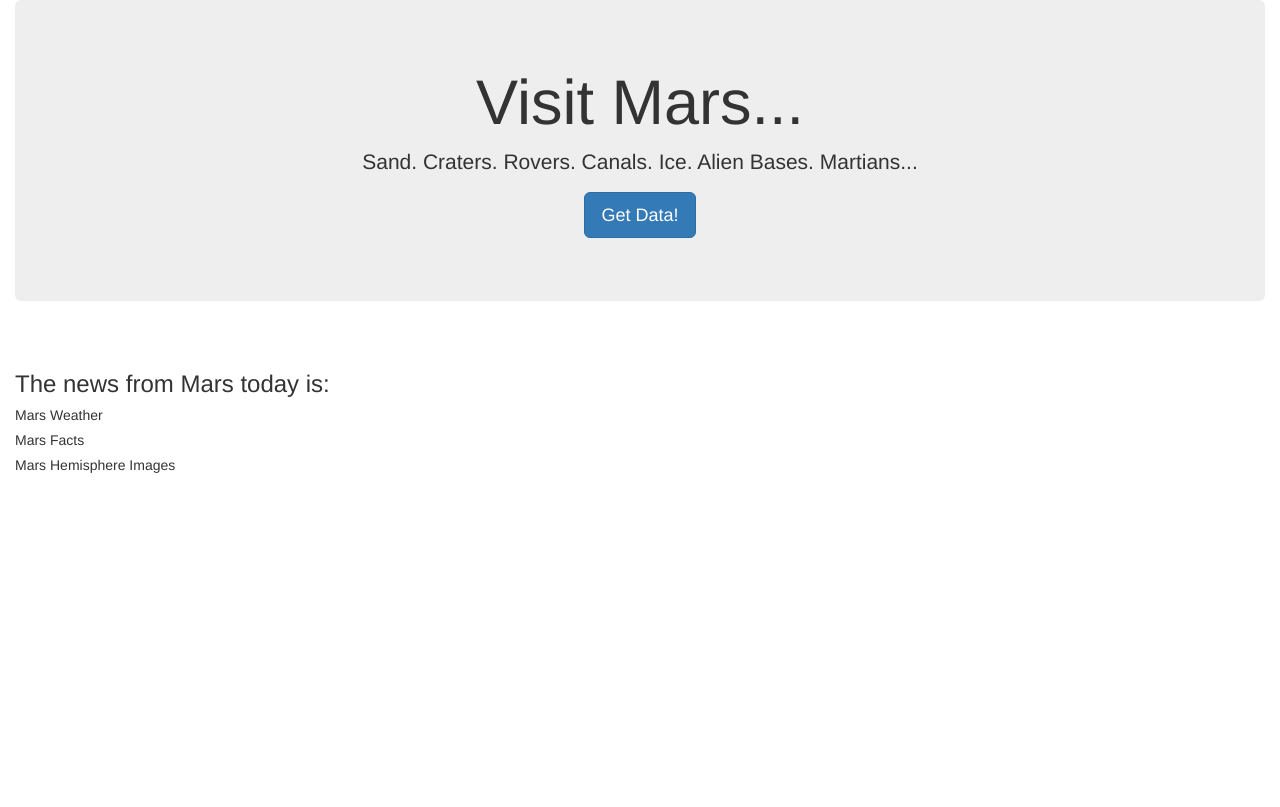
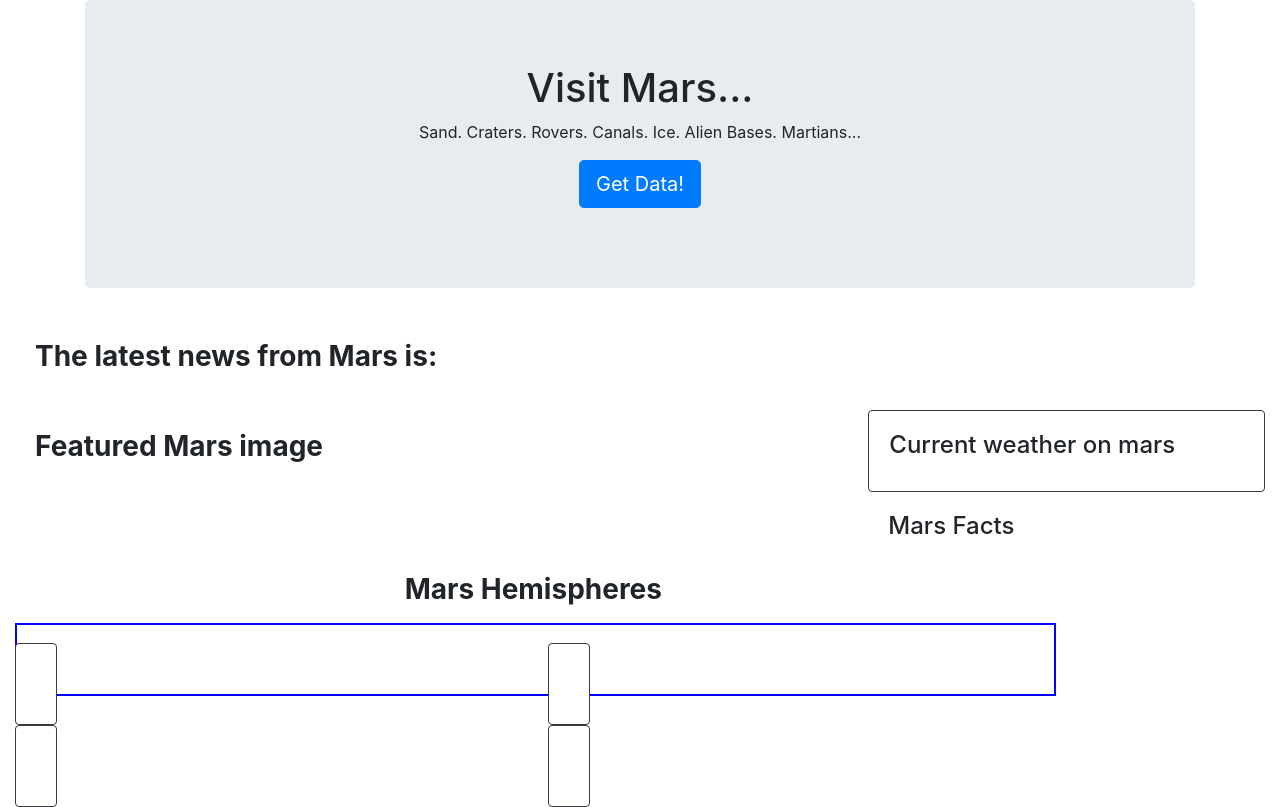
Before and after one commit to JimCDabc/web-scraping-challenge, a Flask app: template Missions_to_Mars/templates/index.html in a window 1280 px wide. Before the commit the page ends 473 px from the top, so only its background shows below. Run offline with Flask 2, Linux system fonts and the light colour scheme; the template is opened without the code that fills it, so the values that code supplies are empty; some libraries are stand-ins or nearby versions.

Commit message:
working project

```diff
--- a/Missions_to_Mars/templates/index.html
+++ b/Missions_to_Mars/templates/index.html
@@ -6,48 +6,107 @@
   <meta name="viewport" content="width=device-width, initial-scale=1.0">
   <meta http-equiv="X-UA-Compatible" content="ie=edge">
   <title>Missions to Mars</title>
-  <link rel="stylesheet" href="https://maxcdn.bootstrapcdn.com/bootstrap/3.3.7/css/bootstrap.min.css">
+  <!-- <link rel="stylesheet" href="https://maxcdn.bootstrapcdn.com/bootstrap/3.3.7/css/bootstrap.min.css"> -->
+  <link rel="stylesheet" href="https://stackpath.bootstrapcdn.com/bootstrap/4.4.1/css/bootstrap.min.css" integrity="sha384-Vkoo8x4CGsO3+Hhxv8T/Q5PaXtkKtu6ug5TOeNV6gBiFeWPGFN9MuhOf23Q9Ifjh" crossorigin="anonymous">
+  <link rel="stylesheet" href="style.css">
 </head>
 
 <body>
-  <div class="container-fluid">
+  <div class="container">
     <div class="jumbotron text-center">
       <h1>Visit Mars...</h1>
       <p>Sand. Craters. Rovers. Canals. Ice. Alien Bases. Martians...</p>
       <p><a class="btn btn-primary btn-lg" href="/scrape" role="button">Get Data!</a></p>
     </div>
-    <img src="{{ mars.featured_image_url }}" alt="{{ mars.featured_image_title}}">
-    {{ mars.featured_image_title}}
-    </img>
+  </div>
 
-    <h3>The news from Mars today is:</h3>
+  <div class="container-fluid">
+    <div class="row">
+      <div class="col-12">
+        <div class="card border-0 border-dark">
+          <div class="card-body">
+            <h3 class="card-title">The latest news from Mars is:</h3>
             <h4>{{ mars.news_title }}</h4>
             <h5>{{ mars.news_date }}</h3>
             <p>{{ mars.news_p }}</p>
+          </img>
+          </div>
+        </div>
+      </div>
+    </div>
 
-    <h5>Mars Weather</h5>
-    <p>{{ mars.mars_weather }}</p>
+    <div class=row>
+      <div class="col-lg-8 col-md-6 col-sm-12">
+        <div class="card border-0 border-dark">
+          <div class="card-body">
+            <h3 class="card-title">Featured Mars image</h3>
+            <img class="img-fluid" src="{{ mars.featured_image_url }}" alt="{{ mars.featured_image_title}}">
+            <p>{{ mars.featured_image_title}}</p>
+          </img>
+          </div>
+        </div>
+      </div>
 
-    <h5>Mars Facts</h5>
+      <div class="col-lg-4 col-md-6 col-sm-12">
+        <div class="card border border-dark">
+          <div class="card-body">
+            <h4 class="card-title">Current weather on mars</h5>
+            <p class="card-text">{{ mars.mars_weather }}</p>
+          </div>
+        </div>
+        <div class="card border-0">
+          <div class="card-body">
+            <h4 class="card-title">Mars Facts</h4>
             {{ mars.html_factsTable | safe }}
+          </div>
+        </div>
+      </div>
+    </div>
 
-    <h5>Mars Hemisphere Images</h5>
-    <img src="{{ mars.hemisphere_image_urls[0].url }}" alt="{{ mars.hemisphere_image_urls[0].title }}">
-    {{ mars.hemisphere_image_urls[0].title }}
+    <div class="row">
+      <div class="col-10">
+        <h3 class="text-center">Mars Hemispheres</h3>
+        <hr class="my-hr" style="width: 100%">
+      </div>
+    </div>
+
+    <div class="row">
+      <div class="col-lg-5 col-md-5 col-sm-10">
+        <div class="card border border-dark d-inline-block">
+          <div class="card-body">
+            <img class="img-fluid" src="{{ mars.hemisphere_image_urls[0].url }}" alt="{{ mars.hemisphere_image_urls[0].title }}">
             </img>
-
-    <img src="{{ mars.hemisphere_image_urls[0].url }}" alt="{{ mars.hemisphere_image_urls[0].title }}">
-    {{ mars.hemisphere_image_urls[1].title }}
+            <p>{{ mars.hemisphere_image_urls[0].title }}</p>
+          </div>
+        </div>
+      </div>
+      <div class="col-lg-5 col-md-5 col-sm-10">
+        <div class="card border border-dark d-inline-block">
+          <div class="card-body">
+            <img class="img-fluid" src="{{ mars.hemisphere_image_urls[1].url }}" alt="{{ mars.hemisphere_image_urls[1].title }}">
             </img>
-
-    <img src="{{ mars.hemisphere_image_urls[0].url }}" alt="{{ mars.hemisphere_image_urls[0].title }}">
-    {{ mars.hemisphere_image_urls[2].title }}
+            <p>{{ mars.hemisphere_image_urls[1].title }}</p>
+          </div>
+        </div>
+      </div>
+      <div class="col-lg-5 col-md-5 col-sm-10">
+        <div class="card border border-dark d-inline-block">
+          <div class="card-body">
+            <img class="img-fluid" src="{{ mars.hemisphere_image_urls[2].url }}" alt="{{ mars.hemisphere_image_urls[2].title }}">
             </img>
-
-    <img src="{{ mars.hemisphere_image_urls[0].url }}" alt="{{ mars.hemisphere_image_urls[0].title }}">
-    {{ mars.hemisphere_image_urls[3].title }}
+            <p>{{ mars.hemisphere_image_urls[2].title }}</p>
+          </div>
+        </div>
+      </div>
+      <div class="col-lg-5 col-md-5 col-sm-10">
+        <div class="card border border-dark d-inline-block">
+          <div class="card-body">
+            <img class="img-fluid" src="{{ mars.hemisphere_image_urls[3].url }}" alt="{{ mars.hemisphere_image_urls[3].title }}">
             </img>
-
+            <p>{{ mars.hemisphere_image_urls[3].title }}</p>
+          </div>
+        </div>
+      </div>
     </div>
   </div>
 </body>
--- /dev/null
+++ b/Missions_to_Mars/templates/style.css
@@ -0,0 +1,24 @@
+h3 {
+    font-weight: bold;
+}
+
+img {
+    max-width: 100%;
+    width: 100%;
+    height: auto;
+    overflow: hidden;
+}
+
+.my-hr {
+    border: 2px solid blue !important;
+    height: 100%;
+    width: 100%;
+}
+
+/* .bighr {
+    background-color: dimgrey !important;
+    color: dimgrey !important;
+    border: solid 2px dimgrey !important;
+    height: 5px !important;
+    width: 100%
+} */
```
Also changed, not shown: Missions_to_Mars/scrape_mars.py (+16 -4 lines), 1 other file. Lines whose indentation alone changed are shown as unchanged.
